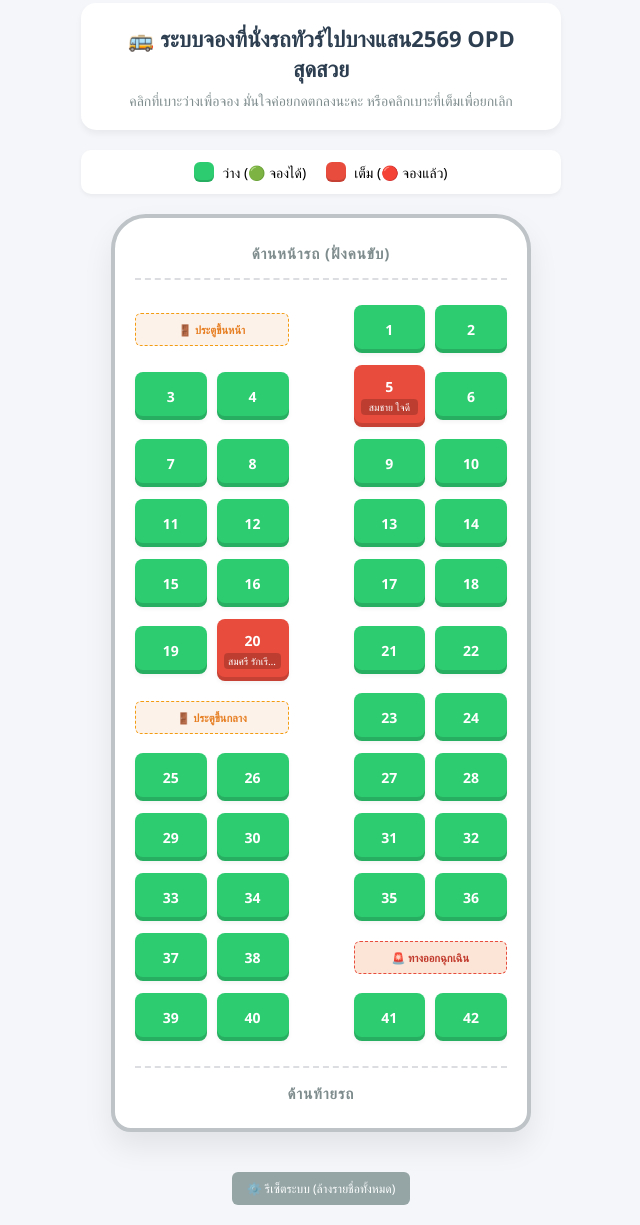
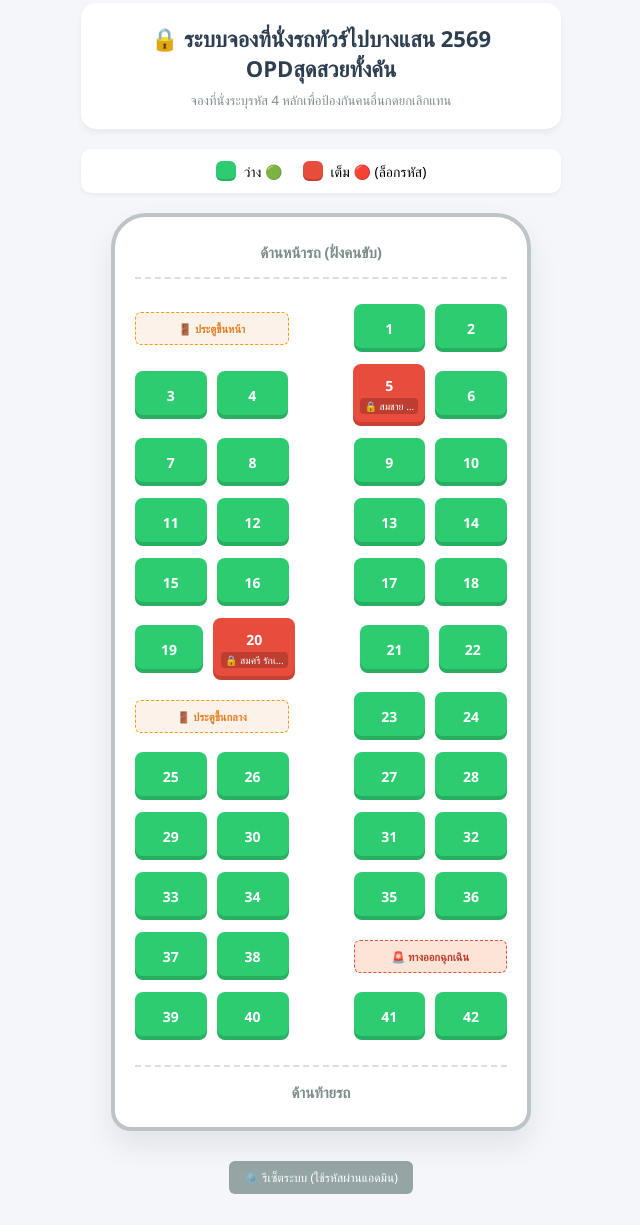
Before and after one commit to khemika-OPD/BOOK-A-SEAT, a plain HTML site: page index.html in a window 1280 px wide. Shown: the part 17-1242 px from the top of the page, without its empty margins (319-959 px from the left). Drawn offline with Linux system fonts and the light colour scheme.

Commit message:
Enhance seat booking system with security features
Updated title and added security features for seat booking.

```diff
--- a/index.html
+++ b/index.html
@@ -3,226 +3,45 @@
 <head>
     <meta charset="UTF-8">
     <meta name="viewport" content="width=device-width, initial-scale=1.0">
-    <title>ระบบจองที่นั่งรถทัวร์หน่วยงาน</title>
+    <title>ระบบจองที่นั่งรถทัวร์หน่วยงาน (🔒 ปลอดภัย)</title>
     <style>
         :root {
-            --available-color: #2ecc71; /* สีเขียว */
-            --booked-color: #e74c3c;    /* สีแดง */
-            --selected-color: #f1c40f;  /* สีเหลือง */
+            --available-color: #2ecc71;
+            --booked-color: #e74c3c;
             --primary-blue: #2c3e50;
             --background-grey: #f5f6fa;
         }
-
-        * {
-            box-sizing: border-box;
-            font-family: 'Segoe UI', Tahoma, Geneva, Verdana, sans-serif;
-        }
-
-        body {
-            background-color: var(--background-grey);
-            margin: 0;
-            padding: 20px;
-            display: flex;
-            flex-direction: column;
-            align-items: center;
-            min-height: 100vh;
-        }
-
-        .app-header {
-            text-align: center;
-            margin-bottom: 20px;
-            background: white;
-            padding: 20px 40px;
-            border-radius: 15px;
-            box-shadow: 0 4px 6px rgba(0,0,0,0.05);
-            width: 100%;
-            max-width: 480px;
-        }
-
-        h1 {
-            color: var(--primary-blue);
-            margin: 0 0 8px 0;
-            font-size: 22px;
-        }
-
-        .subtitle {
-            color: #7f8c8d;
-            margin: 0;
-            font-size: 14px;
-        }
-
-        /* แถบอธิบายสีสถานะ */
-        .legend {
-            display: flex;
-            justify-content: center;
-            gap: 20px;
-            margin-bottom: 20px;
-            background: white;
-            padding: 12px 25px;
-            border-radius: 10px;
-            box-shadow: 0 2px 4px rgba(0,0,0,0.05);
-            width: 100%;
-            max-width: 480px;
-        }
-
-        .legend-item {
-            display: flex;
-            align-items: center;
-            gap: 8px;
-            font-size: 14px;
-            font-weight: 500;
-        }
-
-        .color-box {
-            width: 20px;
-            height: 20px;
-            border-radius: 6px;
-            box-shadow: inset 0 -2px 0 rgba(0,0,0,0.15);
-        }
-
-        /* โครงสร้างตัวรถบัส */
-        .bus-wrapper {
-            background: #ffffff;
-            border: 4px solid #bdc3c7;
-            border-radius: 35px 35px 20px 20px;
-            width: 100%;
-            max-width: 420px;
-            padding: 25px 20px;
-            box-shadow: 0 15px 30px rgba(0,0,0,0.08);
-            position: relative;
-            margin-bottom: 30px;
-        }
-
-        .bus-front {
-            text-align: center;
-            font-weight: bold;
-            color: #7f8c8d;
-            border-bottom: 2px dashed #dcdde1;
-            padding-bottom: 15px;
-            margin-bottom: 25px;
-            font-size: 15px;
-            letter-spacing: 1px;
-        }
-
-        .bus-back {
-            text-align: center;
-            font-weight: bold;
-            color: #7f8c8d;
-            border-top: 2px dashed #dcdde1;
-            padding-top: 15px;
-            margin-top: 25px;
-            font-size: 15px;
-            letter-spacing: 1px;
-        }
-
-        /* การจัดแถวที่นั่งอิงตามผังในกระดาษ (ซ้าย 2 แถว | ทางเดินกลาง | ขวา 2 แถว) */
-        .grid-row {
-            display: grid;
-            grid-template-columns: 1fr 1fr 45px 1fr 1fr;
-            gap: 12px 10px;
-            margin-bottom: 12px;
-            align-items: center;
-        }
-
-        /* ตกแต่งบล็อกเบาะนั่ง */
-        .seat-block {
-            background-color: var(--available-color);
-            color: white;
-            text-align: center;
-            padding: 12px 4px;
-            border-radius: 8px;
-            cursor: pointer;
-            font-weight: bold;
-            font-size: 14px;
-            transition: all 0.2s ease;
-            box-shadow: inset 0 -4px 0 rgba(0,0,0,0.15), 0 2px 4px rgba(0,0,0,0.05);
-            min-height: 48px;
-            display: flex;
-            flex-direction: column;
-            align-items: center;
-            justify-content: center;
-            user-select: none;
-        }
-
-        .seat-block:hover {
-            transform: translateY(-2px);
-            box-shadow: inset 0 -4px 0 rgba(0,0,0,0.15), 0 5px 10px rgba(0,0,0,0.15);
-        }
-
-        .seat-block.booked {
-            background-color: var(--booked-color);
-        }
-
-        .seat-name {
-            font-size: 10px;
-            font-weight: normal;
-            display: block;
-            margin-top: 3px;
-            background: rgba(0,0,0,0.18);
-            border-radius: 4px;
-            padding: 1px 4px;
-            width: 90%;
-            white-space: nowrap;
-            overflow: hidden;
-            text-overflow: ellipsis;
-        }
-
-        /* บล็อกแสดงตำแหน่งประตูและทางออกฉุกเฉิน */
-        .special-zone {
-            font-size: 11px;
-            color: #e67e22;
-            background-color: #fdf2e9;
-            border: 1px dashed #f39c12;
-            text-align: center;
-            padding: 8px 2px;
-            border-radius: 6px;
-            font-weight: bold;
-        }
-
-        .aisle-space {
-            height: 100%;
-        }
-
-        /* ปุ่มสำหรับแอดมินล้างค่าข้อมูลทั้งหมด */
-        .admin-panel {
-            width: 100%;
-            max-width: 480px;
-            text-align: center;
-            margin-top: 10px;
-        }
-
-        .btn-reset {
-            background: #95a5a6;
-            color: white;
-            border: none;
-            padding: 8px 15px;
-            border-radius: 6px;
-            cursor: pointer;
-            font-size: 12px;
-            transition: background 0.2s;
-        }
-
-        .btn-reset:hover {
-            background: #7f8c8d;
-        }
+        * { box-sizing: border-box; font-family: 'Segoe UI', Tahoma, Geneva, Verdana, sans-serif; }
+        body { background-color: var(--background-grey); margin: 0; padding: 20px; display: flex; flex-direction: column; align-items: center; min-height: 100vh; }
+        .app-header { text-align: center; margin-bottom: 20px; background: white; padding: 20px 40px; border-radius: 15px; box-shadow: 0 4px 6px rgba(0,0,0,0.05); width: 100%; max-width: 480px; }
+        h1 { color: var(--primary-blue); margin: 0 0 8px 0; font-size: 22px; }
+        .subtitle { color: #7f8c8d; margin: 0; font-size: 13px; }
+        .legend { display: flex; justify-content: center; gap: 20px; margin-bottom: 20px; background: white; padding: 12px 25px; border-radius: 10px; box-shadow: 0 2px 4px rgba(0,0,0,0.05); width: 100%; max-width: 480px; }
+        .legend-item { display: flex; align-items: center; gap: 8px; font-size: 14px; font-weight: 500; }
+        .color-box { width: 20px; height: 20px; border-radius: 6px; box-shadow: inset 0 -2px 0 rgba(0,0,0,0.15); }
+        .bus-wrapper { background: #ffffff; border: 4px solid #bdc3c7; border-radius: 35px 35px 20px 20px; width: 100%; max-width: 420px; padding: 25px 20px; box-shadow: 0 15px 30px rgba(0,0,0,0.08); position: relative; margin-bottom: 30px; }
+        .bus-front { text-align: center; font-weight: bold; color: #7f8c8d; border-bottom: 2px dashed #dcdde1; padding-bottom: 15px; margin-bottom: 25px; font-size: 15px; }
+        .bus-back { text-align: center; font-weight: bold; color: #7f8c8d; border-top: 2px dashed #dcdde1; padding-top: 15px; margin-top: 25px; font-size: 15px; }
+        .grid-row { display: grid; grid-template-columns: 1fr 1fr 45px 1fr 1fr; gap: 12px 10px; margin-bottom: 12px; align-items: center; }
+        .seat-block { background-color: var(--available-color); color: white; text-align: center; padding: 12px 4px; border-radius: 8px; cursor: pointer; font-weight: bold; font-size: 14px; transition: all 0.2s ease; box-shadow: inset 0 -4px 0 rgba(0,0,0,0.15); min-height: 48px; display: flex; flex-direction: column; align-items: center; justify-content: center; }
+        .seat-block:hover { transform: translateY(-2px); }
+        .seat-block.booked { background-color: var(--booked-color); }
+        .seat-name { font-size: 10px; font-weight: normal; display: block; margin-top: 3px; background: rgba(0,0,0,0.18); border-radius: 4px; padding: 1px 4px; width: 90%; white-space: nowrap; overflow: hidden; text-overflow: ellipsis; }
+        .special-zone { font-size: 11px; color: #e67e22; background-color: #fdf2e9; border: 1px dashed #f39c12; text-align: center; padding: 8px 2px; border-radius: 6px; font-weight: bold; }
+        .admin-panel { width: 100%; max-width: 480px; text-align: center; }
+        .btn-reset { background: #95a5a6; color: white; border: none; padding: 8px 15px; border-radius: 6px; cursor: pointer; font-size: 12px; }
     </style>
 </head>
 <body>
 
     <div class="app-header">
-        <h1>🚌 ระบบจองที่นั่งรถทัวร์ไปบางแสน2569 OPD สุดสวย </h1>
-        <p class="subtitle">คลิกที่เบาะว่างเพื่อจอง มั่นใจค่อยกดตกลงนะคะ หรือคลิกเบาะที่เต็มเพื่อยกเลิก</p>
+        <h1>🔒 ระบบจองที่นั่งรถทัวร์ไปบางแสน 2569 OPDสุดสวยทั้งคัน</h1>
+        <p class="subtitle">จองที่นั่งระบุรหัส 4 หลักเพื่อป้องกันคนอื่นกดยกเลิกแทน</p>
     </div>
 
     <div class="legend">
-        <div class="legend-item">
-            <div class="color-box" style="background-color: var(--available-color)"></div>
-            <span>ว่าง (🟢 จองได้)</span>
-        </div>
-        <div class="legend-item">
-            <div class="color-box" style="background-color: var(--booked-color)"></div>
-            <span>เต็ม (🔴 จองแล้ว)</span>
-        </div>
+        <div class="legend-item"><div class="color-box" style="background-color: var(--available-color)"></div> <span>ว่าง 🟢</span></div>
+        <div class="legend-item"><div class="color-box" style="background-color: var(--booked-color)"></div> <span>เต็ม 🔴 (ล็อกรหัส)</span></div>
     </div>
 
     <div class="bus-wrapper">
@@ -230,93 +49,82 @@
 
         <div class="grid-row">
             <div class="special-zone" style="grid-column: span 2;">🚪 ประตูขึ้นหน้า</div>
-            <div class="aisle-space"></div>
+            <div></div>
             <div class="seat-block" id="seat-1" onclick="handleSeatClick(1)">1</div>
             <div class="seat-block" id="seat-2" onclick="handleSeatClick(2)">2</div>
         </div>
-
         <div class="grid-row">
             <div class="seat-block" id="seat-3" onclick="handleSeatClick(3)">3</div>
             <div class="seat-block" id="seat-4" onclick="handleSeatClick(4)">4</div>
-            <div class="aisle-space"></div>
+            <div></div>
             <div class="seat-block" id="seat-5" onclick="handleSeatClick(5)">5</div>
             <div class="seat-block" id="seat-6" onclick="handleSeatClick(6)">6</div>
         </div>
-
         <div class="grid-row">
             <div class="seat-block" id="seat-7" onclick="handleSeatClick(7)">7</div>
             <div class="seat-block" id="seat-8" onclick="handleSeatClick(8)">8</div>
-            <div class="aisle-space"></div>
+            <div></div>
             <div class="seat-block" id="seat-9" onclick="handleSeatClick(9)">9</div>
             <div class="seat-block" id="seat-10" onclick="handleSeatClick(10)">10</div>
         </div>
-
         <div class="grid-row">
             <div class="seat-block" id="seat-11" onclick="handleSeatClick(11)">11</div>
             <div class="seat-block" id="seat-12" onclick="handleSeatClick(12)">12</div>
-            <div class="aisle-space"></div>
+            <div></div>
             <div class="seat-block" id="seat-13" onclick="handleSeatClick(13)">13</div>
             <div class="seat-block" id="seat-14" onclick="handleSeatClick(14)">14</div>
         </div>
-
         <div class="grid-row">
             <div class="seat-block" id="seat-15" onclick="handleSeatClick(15)">15</div>
             <div class="seat-block" id="seat-16" onclick="handleSeatClick(16)">16</div>
-            <div class="aisle-space"></div>
+            <div></div>
             <div class="seat-block" id="seat-17" onclick="handleSeatClick(17)">17</div>
             <div class="seat-block" id="seat-18" onclick="handleSeatClick(18)">18</div>
         </div>
-
         <div class="grid-row">
             <div class="seat-block" id="seat-19" onclick="handleSeatClick(19)">19</div>
             <div class="seat-block" id="seat-20" onclick="handleSeatClick(20)">20</div>
-            <div class="aisle-space"></div>
+            <div></div>
             <div class="seat-block" id="seat-21" onclick="handleSeatClick(21)">21</div>
             <div class="seat-block" id="seat-22" onclick="handleSeatClick(22)">22</div>
         </div>
-
         <div class="grid-row">
             <div class="special-zone" style="grid-column: span 2;">🚪 ประตูขึ้นกลาง</div>
-            <div class="aisle-space"></div>
+            <div></div>
             <div class="seat-block" id="seat-23" onclick="handleSeatClick(23)">23</div>
             <div class="seat-block" id="seat-24" onclick="handleSeatClick(24)">24</div>
         </div>
-
         <div class="grid-row">
             <div class="seat-block" id="seat-25" onclick="handleSeatClick(25)">25</div>
             <div class="seat-block" id="seat-26" onclick="handleSeatClick(26)">26</div>
-            <div class="aisle-space"></div>
+            <div></div>
             <div class="seat-block" id="seat-27" onclick="handleSeatClick(27)">27</div>
             <div class="seat-block" id="seat-28" onclick="handleSeatClick(28)">28</div>
         </div>
-
         <div class="grid-row">
             <div class="seat-block" id="seat-29" onclick="handleSeatClick(29)">29</div>
             <div class="seat-block" id="seat-30" onclick="handleSeatClick(30)">30</div>
-            <div class="aisle-space"></div>
+            <div></div>
             <div class="seat-block" id="seat-31" onclick="handleSeatClick(31)">31</div>
             <div class="seat-block" id="seat-32" onclick="handleSeatClick(32)">32</div>
         </div>
-
         <div class="grid-row">
             <div class="seat-block" id="seat-33" onclick="handleSeatClick(33)">33</div>
             <div class="seat-block" id="seat-34" onclick="handleSeatClick(34)">34</div>
-            <div class="aisle-space"></div>
+            <div></div>
             <div class="seat-block" id="seat-35" onclick="handleSeatClick(35)">35</div>
             <div class="seat-block" id="seat-36" onclick="handleSeatClick(36)">36</div>
         </div>
-
         <div class="grid-row">
             <div class="seat-block" id="seat-37" onclick="handleSeatClick(37)">37</div>
             <div class="seat-block" id="seat-38" onclick="handleSeatClick(38)">38</div>
-            <div class="aisle-space"></div>
+            <div></div>
             <div class="special-zone" style="grid-column: span 2; background-color: #fce4d6; border-color: #e74c3c; color: #c0392b;">🚨 ทางออกฉุกเฉิน</div>
         </div>
-
         <div class="grid-row">
             <div class="seat-block" id="seat-39" onclick="handleSeatClick(39)">39</div>
             <div class="seat-block" id="seat-40" onclick="handleSeatClick(40)">40</div>
-            <div class="aisle-space"></div>
+            <div></div>
             <div class="seat-block" id="seat-41" onclick="handleSeatClick(41)">41</div>
             <div class="seat-block" id="seat-42" onclick="handleSeatClick(42)">42</div>
         </div>
@@ -325,65 +133,79 @@
     </div>
 
     <div class="admin-panel">
-        <button class="btn-reset" onclick="clearAllSeats()">⚙️ รีเซ็ตระบบ (ล้างรายชื่อทั้งหมด)</button>
+        <button class="btn-reset" onclick="clearAllSeats()">⚙️ รีเซ็ตระบบ (ใช้รหัสผ่านแอดมิน)</button>
     </div>
 
     <script>
-        // ใช้ LocalStorage เพื่อให้ข้อมูลบันทึกคาไว้ในเบราว์เซอร์ แม้จะกดปิดหรือ Refresh หน้าจอก็ไม่หาย
-        let seatDatabase = JSON.parse(localStorage.getItem('bus_seats')) || {
-            5: { booked: true, name: "สมชาย ใจดี" },
-            20: { booked: true, name: "สมศรี รักเรียน" }
+        const MASTER_PIN = "2517"; // รหัสผ่านกลางของอาจารย์ (Admin)
+
+        let seatDatabase = JSON.parse(localStorage.getItem('secure_bus_seats')) || {
+            5: { booked: true, name: "สมชาย ใจดี", pin: "0000" },
+            20: { booked: true, name: "สมศรี รักเรียน", pin: "9999" }
         };
 
-        // ฟังก์ชันในการวาดสีของเบาะทั้งหมดตามข้อมูลปัจจุบัน
         function renderSeats() {
             for (let i = 1; i <= 42; i++) {
                 let seatElement = document.getElementById(`seat-${i}`);
                 if (seatElement) {
                     if (seatDatabase[i] && seatDatabase[i].booked) {
                         seatElement.classList.add('booked');
-                        seatElement.innerHTML = `${i}<span class="seat-name">${seatDatabase[i].name}</span>`;
+                        seatElement.innerHTML = `${i}<span class="seat-name">🔒 ${seatDatabase[i].name}</span>`;
                     } else {
                         seatElement.classList.remove('booked');
                         seatElement.innerHTML = `${i}`;
                     }
                 }
             }
-            localStorage.setItem('bus_seats', JSON.stringify(seatDatabase));
+            localStorage.setItem('secure_bus_seats', JSON.stringify(seatDatabase));
         }
 
-        // ฟังก์ชันเมื่อมีการคลิกเบาะรถ
         function handleSeatClick(seatNumber) {
-
-            // 🔴 กรณีเบาะเต็ม -> ถามเพื่อขอยกเลิก
+            // 🔴 เคสเบาะเต็ม -> ต้องใส่รหัสผ่านเพื่อปลดล็อก
             if (seatDatabase[seatNumber] && seatDatabase[seatNumber].booked) {
                 let currentName = seatDatabase[seatNumber].name;
-                let confirmCancel = confirm(`ที่นั่งหมายเลข ${seatNumber} ถูกจองโดยคุณ "${currentName}"\n\nคุณต้องการที่จะ "ยกเลิกการจอง" เพื่อคืนเบาะว่างใช่หรือไม่?`);
+                let userPin = prompt(`ที่นั่งหมายเลข ${seatNumber} ถูกจองโดยคุณ "${currentName}"\n\nหากต้องการยกเลิก กรุณากรอกรหัสผ่าน 4 หลักที่ตั้งไว้:`);
 
-                if (confirmCancel) {
+                if (userPin === null) return; // กดยกเลิกไม่ทำอะไร
+
+                // ตรวจสอบรหัสผ่านว่าตรงกับที่จองไว้ หรือเป็นรหัสแอดมินของอาจารย์ไหม
+                if (userPin === seatDatabase[seatNumber].pin || userPin === MASTER_PIN) {
                     delete seatDatabase[seatNumber];
-                    alert(`ยกเลิกการจองที่นั่งหมายเลข ${seatNumber} เรียบร้อยแล้วค่ะ`);
+                    alert(`ปลดล็อกและยกเลิกการจองที่นั่งหมายเลข ${seatNumber} สำเร็จค่ะ`);
                     renderSeats();
+                } else {
+                    alert("❌ รหัสผ่านไม่ถูกต้อง! ไม่สามารถยกเลิกที่นั่งของผู้อื่นได้ค่ะ");
                 }
                 return;
             }
 
-            // 🟢 กรณีเบาะว่าง -> ใส่ชื่อเพื่อกดจอง
-            let userName = prompt(`คุณกำลังเลือกจองที่นั่งหมายเลข ${seatNumber}\nกรุณากรอก ชื่อ-นามสกุล ของผู้เดินทาง:`);
+            // 🟢 เคสเบาะว่าง -> ใส่ชื่อ และ ตั้งรหัสผ่าน
+            let userName = prompt(`คุณกำลังเลือกจองที่นั่งหมายเลข ${seatNumber}\n1. กรุณากรอก ชื่อ-นามสกุล ของผู้เดินทาง:`);
+            if (!userName || userName.trim() === "") return;
 
-            if (userName && userName.trim() !== "") {
-                seatDatabase[seatNumber] = { booked: true, name: userName.trim() };
-                alert(`จองที่นั่งหมายเลข ${seatNumber} สำเร็จแล้วค่ะ!`);
-                renderSeats();
+            let setPin = prompt(`ที่นั่งหมายเลข ${seatNumber}\n2. กรุณาตั้งรหัสผ่าน 4 หลัก (เพื่อใช้เวลาขอยกเลิกเอง):`);
+            if (!setPin || setPin.trim().length < 4) {
+                alert("❌ การจองไม่สำเร็จ! เนื่องจากต้องตั้งรหัสผ่านอย่างน้อย 4 หลักค่ะ");
+                return;
             }
+
+            seatDatabase[seatNumber] = {
+                booked: true,
+                name: userName.trim(),
+                pin: setPin.trim()
+            };
+            alert(`จองที่นั่งหมายเลข ${seatNumber} สำเร็จ! (โปรดจำรหัสผ่านสำหรับยกเลิกไว้ด้วยนะคะ)`);
+            renderSeats();
         }
 
-        // ฟังก์ชันล้างหน้ากระดานทั้งหมดสำหรับอาจารย์ขึ้นทริปใหม่
         function clearAllSeats() {
-            if (confirm("คุณแน่ใจใช่หรือไม่ที่จะรีเซ็ตล้างรายชื่อทั้ง 42 ที่นั่งให้กลับเป็นสีเขียวทั้งหมด?")) {
+            let adminPin = prompt("กรุณากรอกรหัสผ่าน Admin เพื่อล้างระบบทั้งหมด:");
+            if (adminPin === MASTER_PIN) {
                 seatDatabase = {};
                 renderSeats();
-                alert("ระบบถูกเคลียร์เป็นเบาะว่างทั้งหมดแล้วค่ะ");
+                alert("ระบบได้รับการรีเซ็ตเป็นเบาะว่างทั้งหมดเรียบร้อยแล้วค่ะอาจารย์");
+            } else if (adminPin !== null) {
+                alert("❌ รหัสผ่านแอดมินไม่ถูกต้อง!");
             }
         }
 
```
